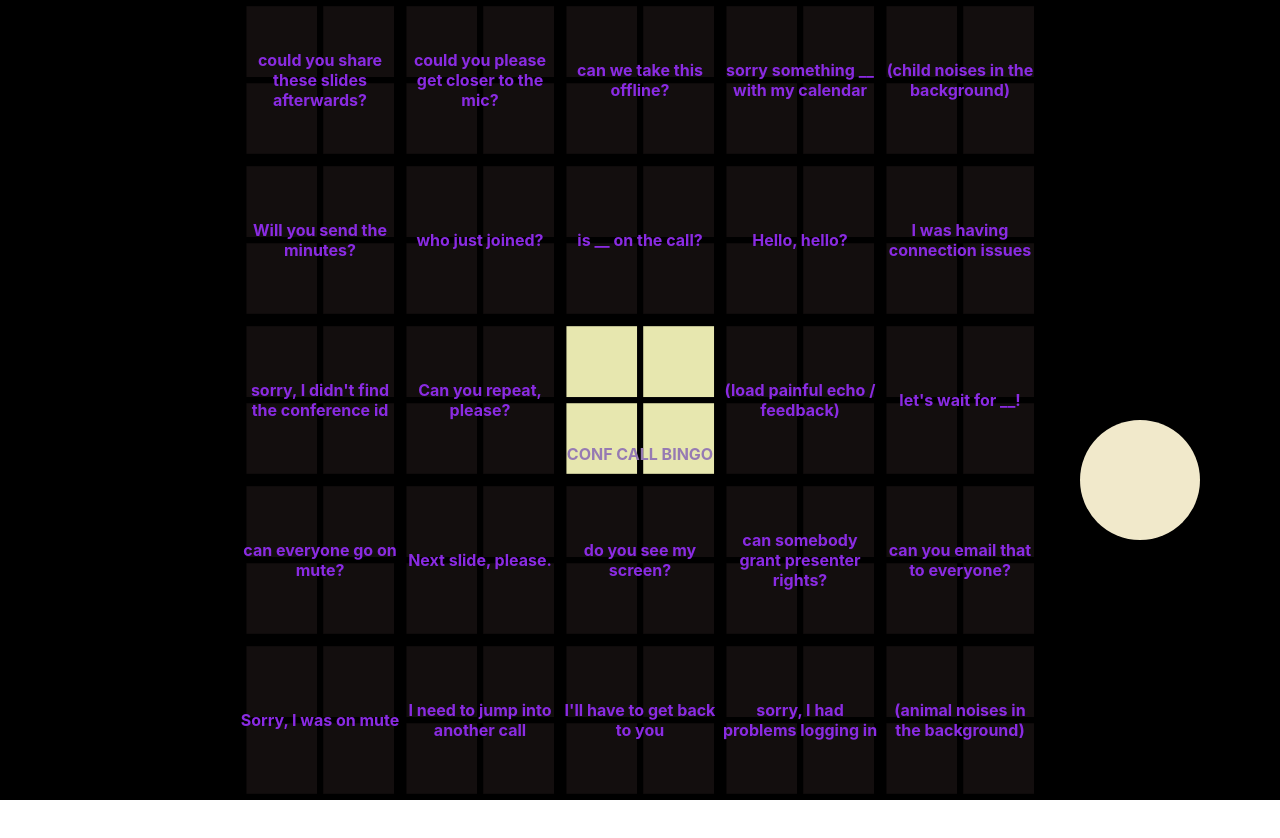
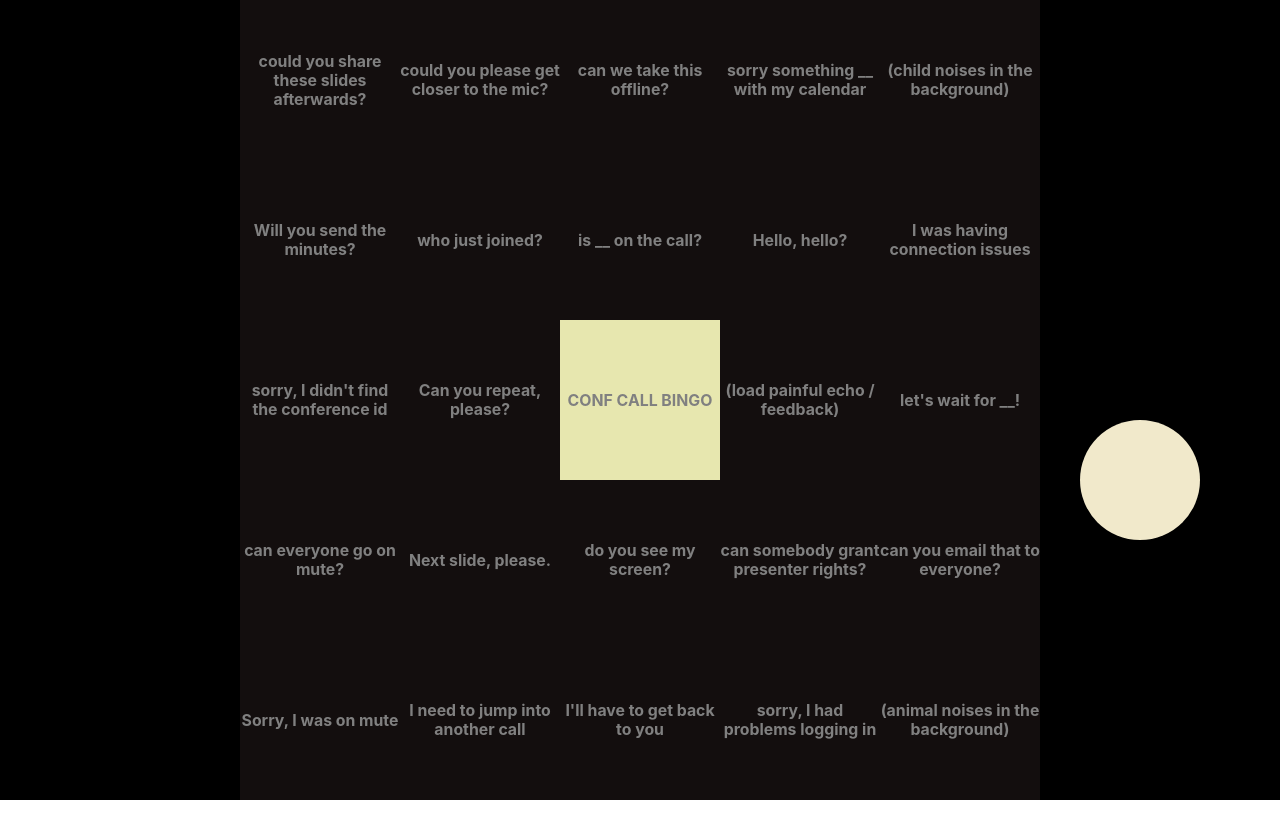
Before and after one commit to noamrubin22/bingo, a React (Create React App) app: page / in a window 1280 px wide. Shown: the top 838 px of the page. Built offline with nearby package versions, Linux system fonts and the light colour scheme.

Commit message:
changed design a bit

```diff
--- a/src/App.js
+++ b/src/App.js
@@ -68,7 +68,7 @@ const App = () => {
   }
 
   const checkWin = () => {
-    winningCombinations.forEach((array, index) => {
+    winningCombinations.map((array, index) => {
       let counterWin = 0;
       array.map(el => {
         if ((tickets[el]) && (tickets[el].checked == true)) {
--- a/src/Ticket.css
+++ b/src/Ticket.css
@@ -1,15 +1,16 @@
 .ticket {
     width: 10rem;
     height: 10rem;
-    background-image: url("window.png");
+    /* background-image: url("window.png"); */
     background-size: contain;
     background-color: rgb(19, 14, 14);
-    color: blueviolet;
+    color: grey;
     font-weight: bold;
     display: flex;
     justify-content: center;
     align-items: center;
     z-index: 2;
+    font-size: 0.99rem;
 }
 
 .ticket:hover {
@@ -19,8 +20,8 @@
 .ticket.active {
     background-color: rgb(231, 231, 175);
     justify-content: center;
-    align-items: flex-end;
-    color: rgb(150, 122, 179);
+    /* align-items: flex-end; */
+    /* color: rgb(150, 122, 179); */
     z-index: 1;
 }
 
```
